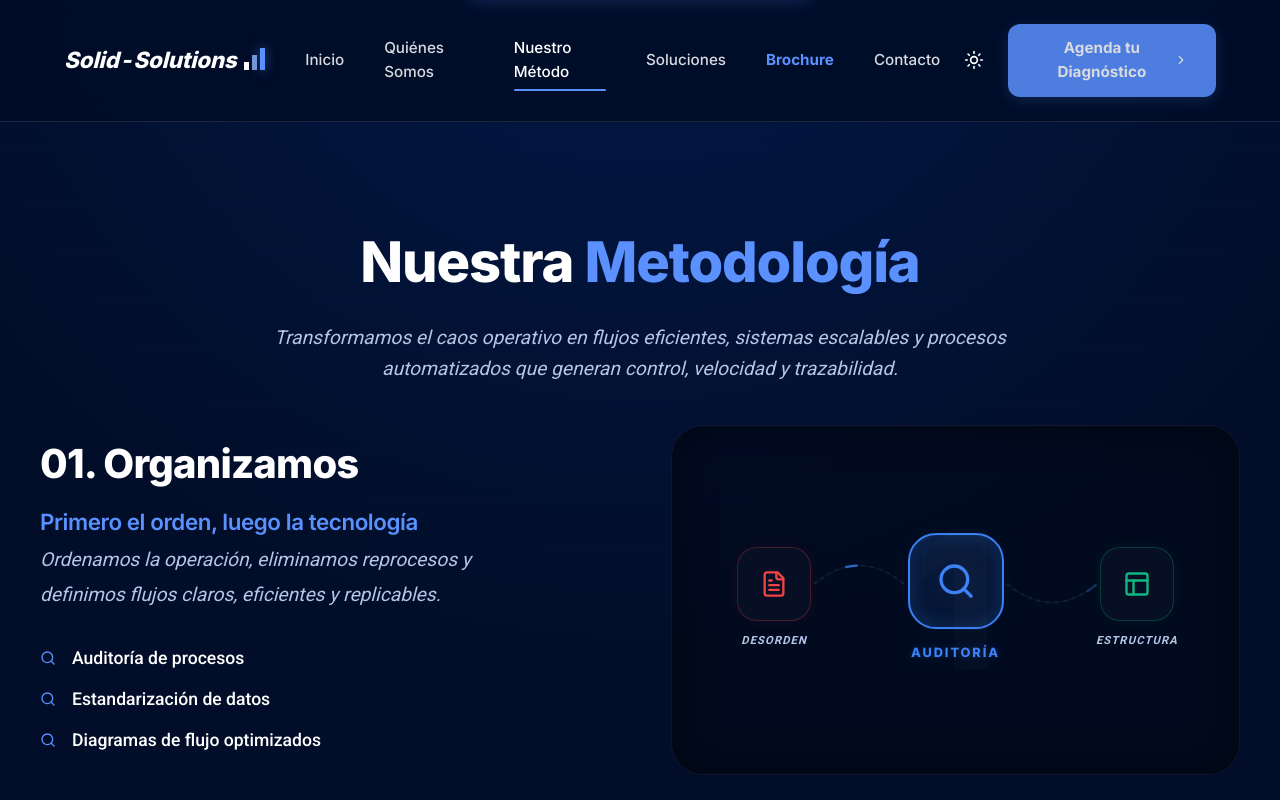
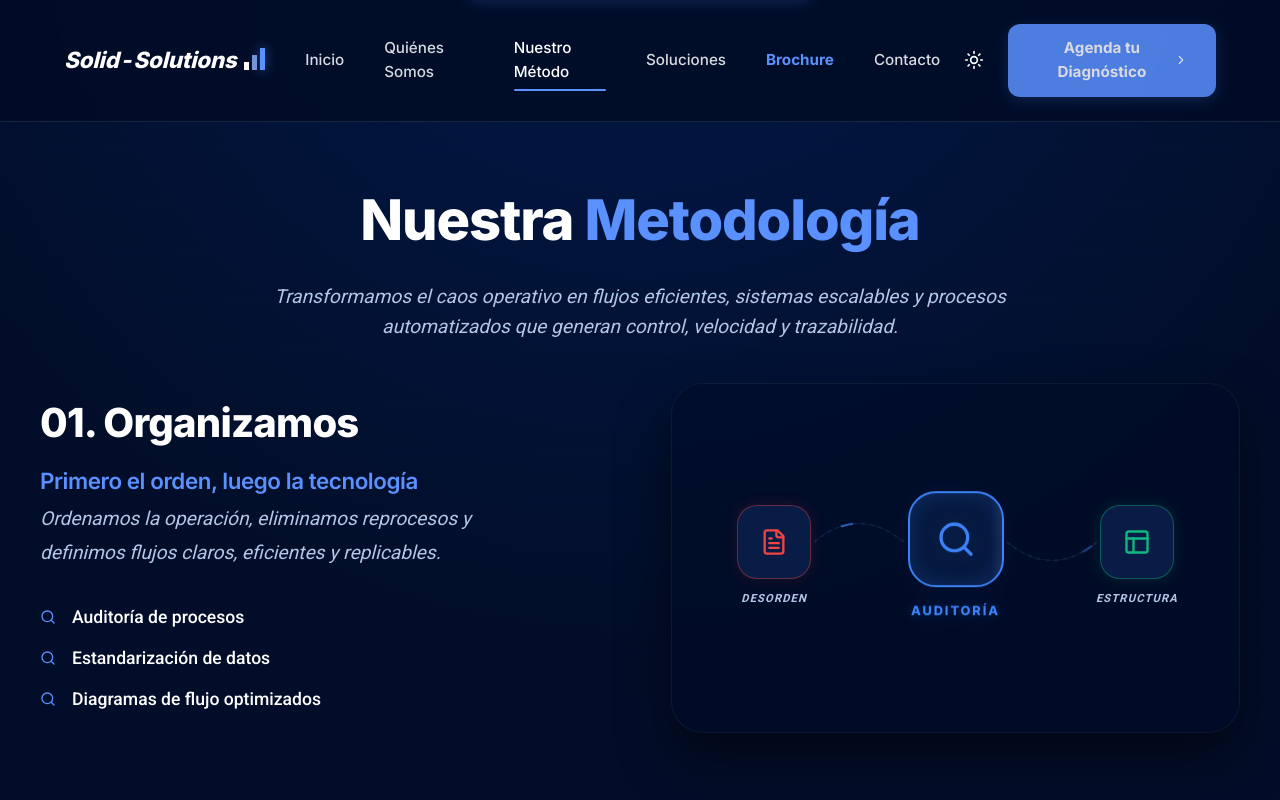
Before and after one commit to LuisRojas0923/Landing-Page-SOLID, a React (Vite) app: page /method in a window 1280 px wide. Shown: the top 800 px of the page. Built offline with nearby package versions, Linux system fonts and the light colour scheme.

Commit message:
Unificación visual global: navegación fija, ajustes de bordes corporativos en modo claro y optimización de página PYMES

```diff
--- a/src/index.css
+++ b/src/index.css
@@ -44,6 +44,7 @@
     --accent: var(--deep-navy-500);
     --accent-glow: rgba(0, 60, 180, 0.25);
     --page-glow: radial-gradient(circle at 50% -20%, var(--accent-glow) 0%, transparent 70%);
+    --bg-main-layer: linear-gradient(var(--bg-main), var(--bg-main));
 
     --nav-bg: rgba(0, 13, 39, 0.85);
     --footer-bg: rgba(0, 3, 10, 0.95);
@@ -76,8 +77,9 @@
     --glow-shadow: 0 0 20px rgba(77, 163, 255, 0.7);
     --card-bg: linear-gradient(135deg, rgba(0, 32, 96, 0.1) 0%, rgba(0, 13, 39, 0.4) 100%);
     --card-border: var(--deep-navy-400);
-    --table-header-bg: var(--deep-navy-300);
-    --table-cell-bg: var(--deep-navy-200);
+    --terminal-border: var(--deep-navy-400);
+    --workflow-border: rgba(255, 255, 255, 0.05);
+    --icon-badge-border: rgba(90, 145, 255, 0.3);
     --table-border: var(--deep-navy-400);
     --card-shadow: 0 25px 50px rgba(0, 0, 0, 0.5);
     --card-radius: 24px;
@@ -127,7 +129,9 @@
 
     --home-hero-bg: #ffffff;
     --home-section-bg: #ffffff;
+    --page-glow: none;
     --bg-grid-pattern: none;
+    --bg-main-layer: linear-gradient(#ffffff, #ffffff);
 
     /* Light UI Components */
     --badge-bg: #f8fafc;
@@ -135,16 +139,17 @@
     --step-number-text: rgba(37, 99, 235, 0.08);
     --pipeline-track-bg: linear-gradient(90deg, transparent 0%, rgba(37, 99, 235, 0.15) 15%, rgba(37, 99, 235, 0.15) 85%, transparent 100%);
     --window-bg: #ffffff;
-    --window-border: #e2e8f0;
+    --window-border: var(--deep-navy-800);
 
     --accent-text: var(--deep-navy-800);
     /* Mantener el azul original solicitado por el usuario */
     --glow-shadow: none;
     --card-bg: #ffffff;
-    --card-border: #e2e8f0;
-    --table-header-bg: #f1f5f9;
-    --table-cell-bg: #ffffff;
-    --table-border: #e2e8f0;
+    --card-border: var(--deep-navy-800);
+    --terminal-border: var(--deep-navy-800);
+    --workflow-border: var(--deep-navy-800);
+    --icon-badge-border: var(--deep-navy-800);
+    --table-border: var(--deep-navy-800);
     --card-shadow: 0 4px 20px rgba(0, 0, 0, 0.05);
     --card-radius: 24px;
     --icon-bg: #eff6ff;
@@ -194,6 +199,7 @@
 
 html {
     scroll-behavior: smooth;
+    overflow-y: scroll; /* Previene el salto del layout al cambiar de página */
 }
 
 body {
@@ -213,7 +219,7 @@ body::before {
     left: 0;
     width: 100%;
     height: 100%;
-    background-image: var(--page-glow), var(--bg-grid-pattern), linear-gradient(var(--bg-main), var(--bg-main));
+    background-image: var(--page-glow), var(--bg-grid-pattern), var(--bg-main-layer);
     background-size: 100% 100%, 50px 50px, 100% 100%;
     z-index: -1;
     pointer-events: none;
--- a/src/layouts/CorporateLayout.css
+++ b/src/layouts/CorporateLayout.css
@@ -11,11 +11,14 @@ main {
     flex: 1;
     display: flex;
     flex-direction: column;
+    padding-top: 80px;
 }
 
 .corporate-nav {
-    position: sticky;
+    position: fixed;
     top: 0;
+    left: 0;
+    width: 100%;
     z-index: 1000;
     background: var(--fixed-nav-bg);
     opacity: 1;
--- a/src/layouts/CorporateLayout.jsx
+++ b/src/layouts/CorporateLayout.jsx
@@ -11,9 +11,13 @@ const CorporateLayout = () => {
     const navigate = useNavigate();
 
     useEffect(() => {
-        document.documentElement.setAttribute('data-theme', theme);
+        if (location.pathname === '/pymes') {
+            document.documentElement.setAttribute('data-theme', 'light');
+        } else {
+            document.documentElement.setAttribute('data-theme', theme);
+        }
         localStorage.setItem('theme', theme);
-    }, [theme]);
+    }, [theme, location.pathname]);
 
     const toggleTheme = () => {
         setTheme(prev => prev === 'dark' ? 'light' : 'dark');
@@ -77,7 +81,17 @@ const CorporateLayout = () => {
                     <NavLink to="/contact" className={({ isActive }) => isActive ? 'nav-active' : ''}>Contacto</NavLink>
                     <button
                         onClick={toggleTheme}
-                        style={{ background: 'none', border: 'none', color: 'var(--text-primary)', cursor: 'pointer', padding: '0.5rem', display: 'flex', alignItems: 'center', marginLeft: '1rem' }}
+                        style={{
+                            background: 'none',
+                            border: 'none',
+                            color: 'var(--text-primary)',
+                            cursor: 'pointer',
+                            padding: '0.5rem',
+                            display: 'flex',
+                            alignItems: 'center',
+                            marginLeft: '1rem',
+                            visibility: location.pathname === '/pymes' ? 'hidden' : 'visible'
+                        }}
                         aria-label="Alternar tema"
                     >
                         {theme === 'dark' ? <Sun size={20} /> : <Moon size={20} />}
@@ -110,7 +124,19 @@ const CorporateLayout = () => {
                     <NavLink to="/contact" className={({ isActive }) => isActive ? 'mobile-active' : ''} onClick={() => setIsMenuOpen(false)}>Contacto</NavLink>
                     <button
                         onClick={toggleTheme}
-                        style={{ background: 'none', border: 'none', color: 'var(--text-primary)', cursor: 'pointer', padding: '1rem', display: 'flex', alignItems: 'center', gap: '0.5rem', fontSize: '1.2rem', margin: '1rem 0' }}
+                        style={{
+                            background: 'none',
+                            border: 'none',
+                            color: 'var(--text-primary)',
+                            cursor: 'pointer',
+                            padding: '1rem',
+                            display: 'flex',
+                            alignItems: 'center',
+                            gap: '0.5rem',
+                            fontSize: '1.2rem',
+                            margin: '1rem 0',
+                            visibility: location.pathname === '/pymes' ? 'hidden' : 'visible'
+                        }}
                     >
                         {theme === 'dark' ? <><Sun size={24} /> Modo Claro</> : <><Moon size={24} /> Modo Oscuro</>}
                     </button>
@@ -124,13 +150,7 @@ const CorporateLayout = () => {
                 <Outlet />
             </main>
 
-            <footer style={{
-                padding: '1.5rem 2rem',
-                background: 'var(--fixed-nav-bg)',
-                backdropFilter: 'blur(12px)',
-                borderTop: '1px solid var(--fixed-border)',
-                marginTop: 0
-            }}>
+            <footer>
                 <div style={{ maxWidth: '1200px', margin: '0 auto', display: 'flex', justifyContent: 'space-between', alignItems: 'flex-start', flexWrap: 'wrap', gap: '2rem', padding: '0 20px' }}>
                     <div style={{ flex: '1', minWidth: '300px' }}>
                         <div style={{ marginBottom: '0.5rem' }}>
--- a/src/pages/Contact.jsx
+++ b/src/pages/Contact.jsx
@@ -76,43 +76,43 @@ const Contact = () => {
 
                     {/* Contact Form Placeholder with Premium Style */}
                     <div style={{
-                        background: 'rgba(255, 255, 255, 0.02)',
+                        background: 'var(--bg-card)',
                         padding: '2rem',
                         borderRadius: '24px',
-                        border: '1px solid var(--deep-navy-800)',
-                        boxShadow: '0 20px 40px rgba(0,0,0,0.3)'
+                        border: '1px solid var(--card-border)',
+                        boxShadow: 'var(--card-shadow)'
                     }}>
                         <form style={{ display: 'flex', flexDirection: 'column', gap: '1.25rem' }}>
                             <div style={{ display: 'flex', flexDirection: 'column', gap: '0.35rem' }}>
                                 <label style={{ fontSize: '0.75rem', color: 'var(--text-secondary)', fontFamily: "'Roboto', sans-serif", fontStyle: 'italic' }}>NOMBRE COMPLETO</label>
                                 <input type="text" style={{
-                                    background: 'rgba(0, 13, 39, 0.5)',
-                                    border: '1px solid var(--deep-navy-800)',
+                                    background: 'var(--bg-card-alt)',
+                                    border: '1px solid var(--card-border)',
                                     borderRadius: '10px',
                                     padding: '0.75rem',
-                                    color: 'white',
+                                    color: 'var(--text-primary)',
                                     outline: 'none'
                                 }} placeholder="John Doe" />
                             </div>
                             <div style={{ display: 'flex', flexDirection: 'column', gap: '0.35rem' }}>
                                 <label style={{ fontSize: '0.75rem', color: 'var(--text-secondary)', fontFamily: "'Roboto', sans-serif", fontStyle: 'italic' }}>EMAIL CORPORATIVO</label>
                                 <input type="email" style={{
-                                    background: 'rgba(0, 13, 39, 0.5)',
-                                    border: '1px solid var(--deep-navy-800)',
+                                    background: 'var(--bg-card-alt)',
+                                    border: '1px solid var(--card-border)',
                                     borderRadius: '10px',
                                     padding: '0.75rem',
-                                    color: 'white',
+                                    color: 'var(--text-primary)',
                                     outline: 'none'
                                 }} placeholder="john@empresa.com" />
                             </div>
                             <div style={{ display: 'flex', flexDirection: 'column', gap: '0.35rem' }}>
                                 <label style={{ fontSize: '0.75rem', color: 'var(--text-secondary)', fontFamily: "'Roboto', sans-serif", fontStyle: 'italic' }}>MENSAJE / REQUISITOS</label>
                                 <textarea rows="3" style={{
-                                    background: 'rgba(0, 13, 39, 0.5)',
-                                    border: '1px solid var(--deep-navy-800)',
+                                    background: 'var(--bg-card-alt)',
+                                    border: '1px solid var(--card-border)',
                                     borderRadius: '10px',
                                     padding: '0.75rem',
-                                    color: 'white',
+                                    color: 'var(--text-primary)',
                                     outline: 'none',
                                     resize: 'none'
                                 }} placeholder="¿Cómo podemos ayudarle?"></textarea>
--- a/src/pages/Home.css
+++ b/src/pages/Home.css
@@ -55,7 +55,7 @@
 .terminal-content {
     background: var(--terminal-bg);
     border-radius: 8px;
-    border: 1px solid var(--deep-navy-400);
+    border: 1px solid var(--terminal-border);
     padding: 1rem;
     text-align: left;
     height: 155px; /* Ensures identical shared size */
@@ -95,7 +95,7 @@
     background: var(--bg-card-alt);
     border-radius: 12px;
     position: relative;
-    border: 1px solid rgba(255, 255, 255, 0.05);
+    border: 1px solid var(--workflow-border);
     overflow: hidden;
 }
 
@@ -468,7 +468,7 @@
     width: 30px;
     height: 30px;
     background: var(--bg-card-alt);
-    border: 1px solid rgba(90, 145, 255, 0.3);
+    border: 1px solid var(--icon-badge-border);
     border-radius: 8px;
     display: flex;
     align-items: center;
@@ -816,7 +816,7 @@ ul.window-inner-list {
     height: 155px; /* Ensures identical shared size */
     background: var(--terminal-bg);
     border-radius: 8px;
-    border: 1px solid var(--deep-navy-400);
+    border: 1px solid var(--terminal-border);
 }
 
 .flow-side {
@@ -915,7 +915,7 @@ ul.window-inner-list {
     height: 155px; /* Ensures identical shared size */
     background: var(--terminal-bg);
     border-radius: 8px;
-    border: 1px solid var(--deep-navy-400);
+    border: 1px solid var(--terminal-border);
 }
 
 .workflow-node-labeled {
@@ -929,7 +929,7 @@ ul.window-inner-list {
     width: 42px;
     height: 42px;
     background: rgba(0, 10, 30, 0.6);
-    border: 1px solid rgba(90, 145, 255, 0.3);
+    border: 1px solid var(--icon-badge-border);
     border-radius: 10px;
     display: flex;
     align-items: center;
@@ -1031,7 +1031,7 @@ section[id] {
 
 .vertical-card {
     background: var(--card-bg);
-    border: 1px solid var(--deep-navy-400);
+    border: 1px solid var(--card-border);
     border-radius: 24px;
     padding: 2.5rem 2rem;
     text-align: left;
@@ -1087,7 +1087,7 @@ section[id] {
     justify-content: center;
     border-radius: 14px;
     background: rgba(0, 32, 96, 0.15);
-    border: 1px solid var(--deep-navy-400);
+    border: 1px solid var(--card-border);
     color: var(--deep-navy-800);
 }
 
--- a/src/pages/Method.jsx
+++ b/src/pages/Method.jsx
@@ -66,9 +66,9 @@ const ProcessDiagram = ({ stepIdx }) => {
             >
                 <div style={{
                     width: '74px', height: '74px', borderRadius: '20px',
-                    background: 'rgba(10, 20, 40, 0.6)', border: `1px solid ${current[0].color}44`,
+                    background: 'var(--bg-card-header)', border: `1px solid ${current[0].color}66`,
                     display: 'flex', alignItems: 'center', justifyContent: 'center', color: current[0].color,
-                    boxShadow: `0 0 15px ${current[0].color}11`
+                    boxShadow: `0 0 15px ${current[0].color}22`
                 }}>{current[0].icon}</div>
                 <span style={{
                     position: 'absolute', top: '85px', fontSize: '0.7rem', fontWeight: '800',
@@ -147,9 +147,9 @@ const ProcessDiagram = ({ stepIdx }) => {
             >
                 <div style={{
                     width: '74px', height: '74px', borderRadius: '20px',
-                    background: 'rgba(10, 20, 40, 0.6)', border: `1px solid ${current[2].color}44`,
+                    background: 'var(--bg-card-header)', border: `1px solid ${current[2].color}66`,
                     display: 'flex', alignItems: 'center', justifyContent: 'center', color: current[2].color,
-                    boxShadow: `0 0 15px ${current[2].color}11`
+                    boxShadow: `0 0 15px ${current[2].color}22`
                 }}>{current[2].icon}</div>
                 <span style={{
                     position: 'absolute', top: '85px', fontSize: '0.7rem', fontWeight: '800',
@@ -352,31 +352,17 @@ const Method = () => {
                                 <div style={{
                                     flex: 1,
                                     height: '350px',
-                                    background: 'rgba(0, 5, 15, 0.4)',
+                                    background: 'var(--glass-bg)',
                                     borderRadius: '32px',
-                                    border: '1px solid rgba(255, 255, 255, 0.05)',
+                                    border: '1px solid var(--workflow-border)',
                                     position: 'relative',
                                     overflow: 'hidden',
                                     display: 'flex',
                                     alignItems: 'center',
                                     justifyContent: 'center',
-                                    boxShadow: 'inset 0 0 40px rgba(0,0,0,0.5)'
+                                    boxShadow: 'var(--card-shadow)'
                                 }}>
                                     <ProcessDiagram stepIdx={idx} />
-                                    {/* Fondo decorativo con número */}
-                                    <div style={{
-                                        position: 'absolute',
-                                        top: '50%',
-                                        left: '50%',
-                                        transform: 'translate(-50%, -50%)',
-                                        fontSize: '12rem',
-                                        fontWeight: '900',
-                                        color: 'rgba(255, 255, 255, 0.02)',
-                                        userSelect: 'none',
-                                        zIndex: 1
-                                    }}>
-                                        {idx + 1}
-                                    </div>
                                 </div>
                             </motion.div>
                         ))}
--- a/src/pages/Pymes.css
+++ b/src/pages/Pymes.css
@@ -1,9 +1,9 @@
 /* PYMES Page - Light & Friendly Theme */
 .pymes-page {
-    background-color: transparent;
+    background-color: #ffffff;
     color: var(--text-primary); /* Slate 800 */
     min-height: 100vh;
-    padding-top: 100px;
+    padding-top: 20px;
     font-family: 'Inter', 'Roboto', sans-serif;
 }
 
@@ -23,7 +23,7 @@
 }
 
 .pymes-hero h1 span {
-    color: #2563eb;
+    color: var(--deep-navy-800);
 }
 
 .pymes-hero p {
@@ -35,7 +35,7 @@
 }
 
 .pymes-cta {
-    background: #2563eb;
+    background: var(--deep-navy-800);
     color: white;
     padding: 1rem 2.5rem;
     border-radius: 99px;
@@ -47,13 +47,13 @@
     display: inline-flex;
     align-items: center;
     gap: 0.5rem;
-    box-shadow: 0 4px 15px rgba(37, 99, 235, 0.2);
+    box-shadow: 0 4px 15px rgba(0, 60, 180, 0.2);
 }
 
 .pymes-cta:hover {
-    background: #1d4ed8;
+    background: var(--deep-navy-600);
     transform: translateY(-2px);
-    box-shadow: 0 8px 25px rgba(37, 99, 235, 0.3);
+    box-shadow: 0 8px 25px rgba(0, 60, 180, 0.3);
 }
 
 .pymes-section {
@@ -101,7 +101,7 @@
     width: 60px;
     height: 60px;
     background: #eff6ff;
-    color: #2563eb;
+    color: var(--deep-navy-800);
     border-radius: 12px;
     display: flex;
     align-items: center;
--- a/src/pages/Services.jsx
+++ b/src/pages/Services.jsx
@@ -90,7 +90,7 @@ const Services = () => {
     };
 
     return (
-        <div style={{ backgroundColor: 'transparent', minHeight: '100vh', padding: '100px 20px 40px' }}>
+        <div style={{ backgroundColor: 'transparent', minHeight: '100vh', padding: '40px 20px 40px' }}>
             <div style={{ maxWidth: '1200px', margin: '0 auto' }}>
                 <motion.header
                     initial={{ opacity: 0, y: -20 }}
```
